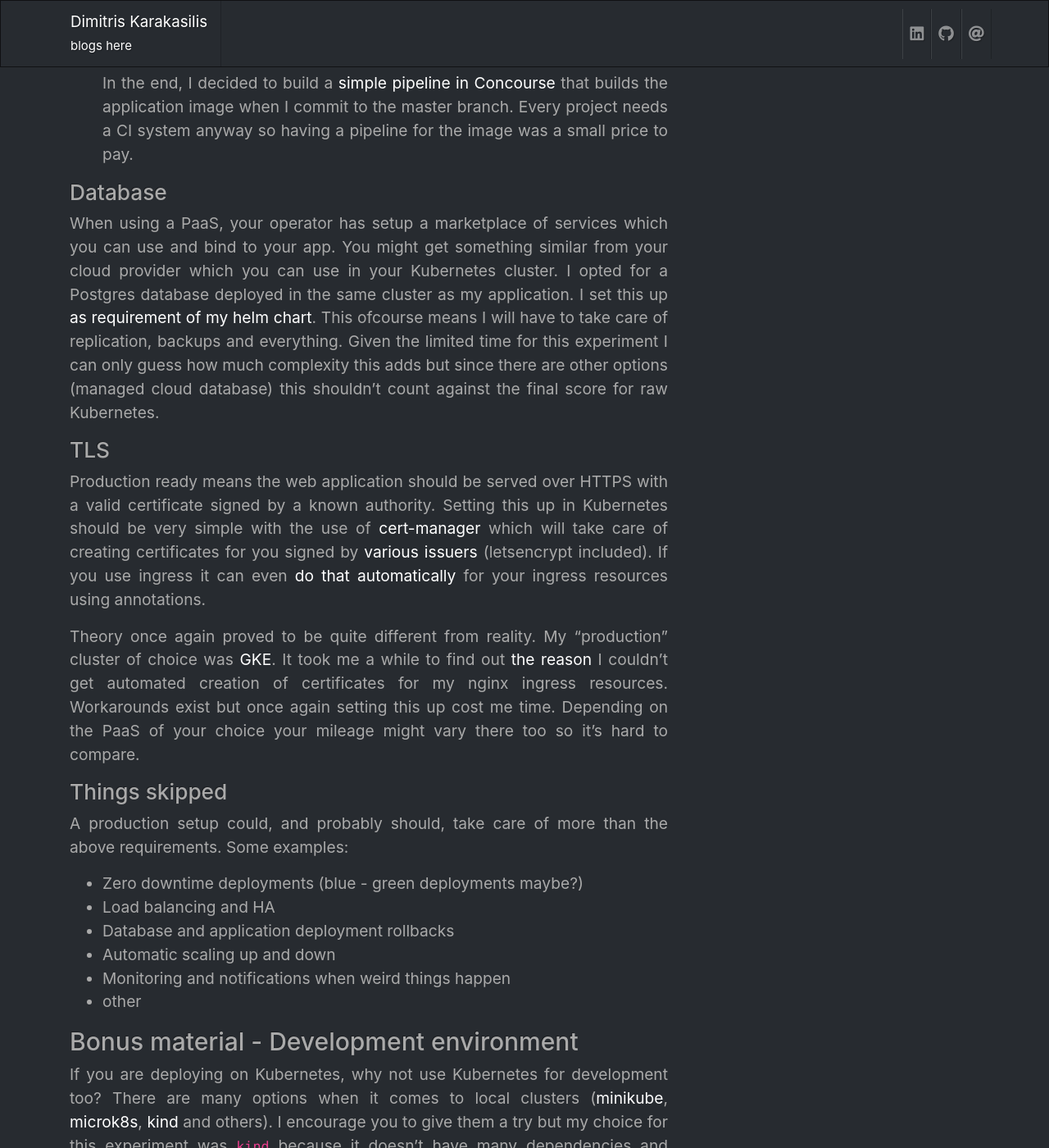
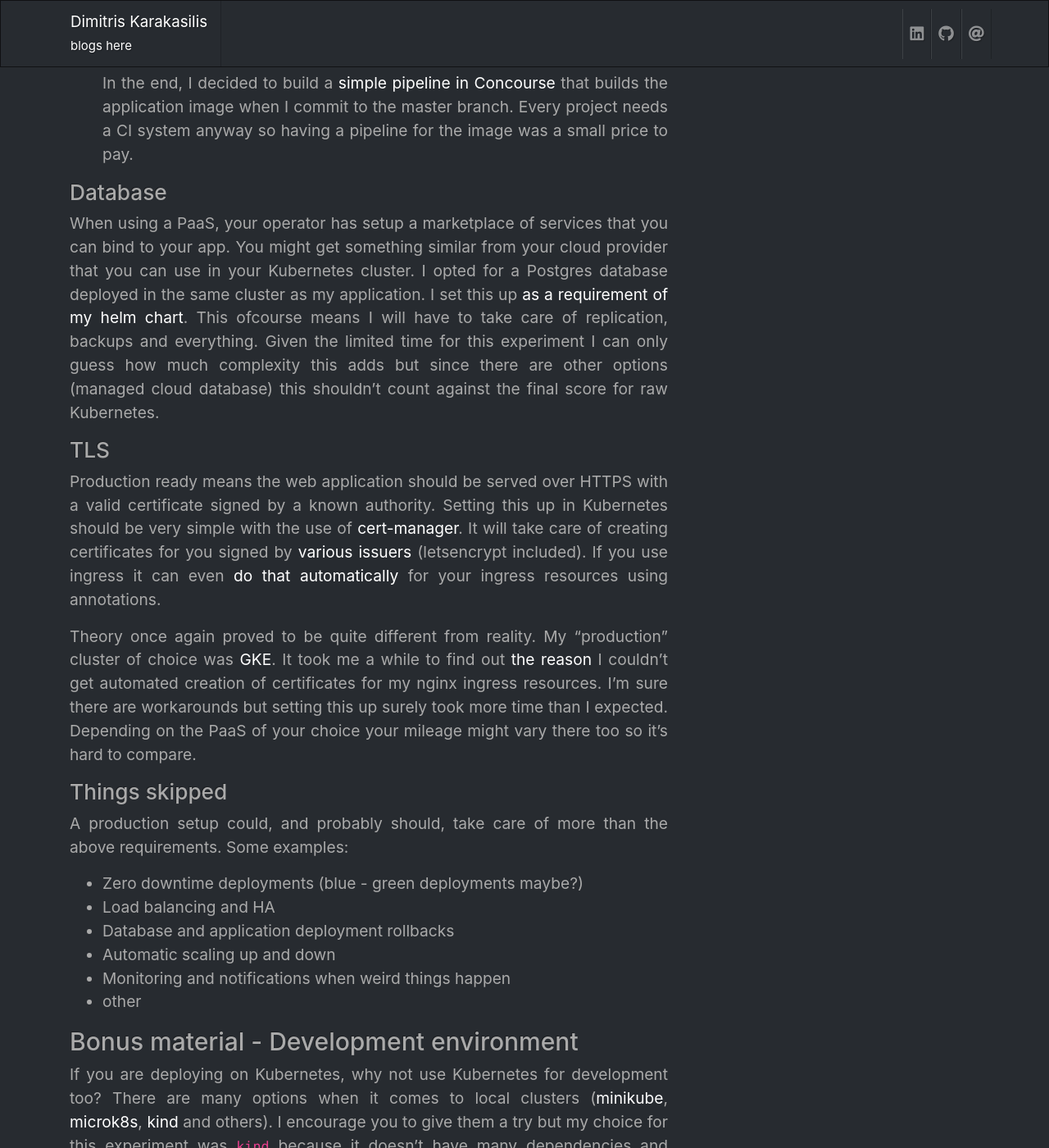
Before and after one commit to jimmykarily/myblog, a Jekyll site: the page built from _posts/2019-07-15-k8s-vs-paas.markdown, in a window 1280 px wide and 1400 px high, scrolled down 2452 px. Shown: the whole window at 82% size. Built offline with Jekyll 4.4.1, drawn with Linux system fonts in a browser that asks for light colours; nearby versions of some CDN libraries; some of the changed text lies outside the part shown.

Commit message:
Add some sentences and improve syntax based on review comments

```diff
--- a/_posts/2019-07-15-k8s-vs-paas.markdown
+++ b/_posts/2019-07-15-k8s-vs-paas.markdown
@@ -12,7 +12,7 @@
 # Kubernetes VS PaaS
 _{{ page.description }}_
 
-If you asked me 3 years ago, I would probably define the professional part of myself as a "Rails developer". Back then, most of my new projects started with a proof of concept deployed on a free Heroku account. The reason is simple, that was the fastest way to get my Ruby application live. At the same time it was the cheapest (free right?) so that was no-brainer.
+If you asked me 3 years ago, I would probably define the professional part of myself as a "Rails developer". Back then, most of my new projects started with a proof of concept deployed on a free Heroku account. The reason is simple, that was the fastest way to get my Ruby application live. At the same time it was the cheapest (free right?) so that was a no-brainer.
 
 The last 2.5 years, my work has been mostly on CloudFoundry and Kubernetes. CloudFoundry is an Open Source PaaS solution and Kubernetes is a Container orchestration platform. I work on a project that combines these two ([SUSE CloudFoundry](https://github.com/suse/scf) runs CloudFoundry on top of Kubernetes). There is an argument I've heard more than once regarding running a PaaS on top of Kubernetes and that is: "Why deploy CloudFoundry on top of Kubernetes and not use Kubernetes directly?". Maybe it's my science studies, maybe it's Myth Busters, but I had to test this theory. Thankfully, 2 times a year we get a week to hack on anything we want at SUSE ([Check it out](https://hackweek.suse.com/)) so I got the time I needed a couple of weeks ago.
 
@@ -30,7 +30,7 @@
 
 This is the first thing I had to setup. With CloudFoundry (I will use CloudFoundry as the representative of PaaS for this experiment), all you need is your code and the `cf` cli. The moment you push your code with `cf push`, the platform finds the dependencies your application needs, the language you use and builds a container image for your application. It then runs it using it's own container orchestrator (which [can be Kubernetes](https://www.cloudfoundry.org/project-eirini/) by the way).
 
-In the raw Kubernetes world, all you have is the orchestrator. You need something to build your application image. There are some options that promise an experience similar to that of PaaS which you can use in Kubernetes but none of them worked smoothly for me. Here they are:
+In the raw Kubernetes world, all you have is the orchestrator. You need something to build your application image. There are some options that promise an experience similar to that of PaaS but none of them worked smoothly for me. Here they are:
 
 - Cloud Native buildpacks ([https://buildpacks.io/](https://buildpacks.io/))
 
@@ -44,13 +44,13 @@
 
 ### Database
 
-When using a PaaS, your operator has setup a marketplace of services which you can use and bind to your app. You might get something similar from your cloud provider which you can use in your Kubernetes cluster. I opted for a Postgres database deployed in the same cluster as my application. I set this up [as requirement of my helm chart](https://github.com/jimmykarily/kubaas/blob/master/examples/app-helm/requirements.yaml#L2). This ofcourse means I will have to take care of replication, backups and everything. Given the limited time for this experiment I can only guess how much complexity this adds but since there are other options (managed cloud database) this shouldn't count against the final score for raw Kubernetes.
+When using a PaaS, your operator has setup a marketplace of services that you can bind to your app. You might get something similar from your cloud provider that you can use in your Kubernetes cluster. I opted for a Postgres database deployed in the same cluster as my application. I set this up [as a requirement of my helm chart](https://github.com/jimmykarily/kubaas/blob/master/examples/app-helm/requirements.yaml#L2). This ofcourse means I will have to take care of replication, backups and everything. Given the limited time for this experiment I can only guess how much complexity this adds but since there are other options (managed cloud database) this shouldn't count against the final score for raw Kubernetes.
 
 ### TLS
 
-Production ready means the web application should be served over HTTPS with a valid certificate signed by a known authority. Setting this up in Kubernetes should be very simple with the use of [cert-manager](https://docs.cert-manager.io/en/latest/) which will take care of creating certificates for you signed by [various issuers](https://docs.cert-manager.io/en/latest/tasks/issuers/index.html#supported-issuer-types) (letsencrypt included). If you use ingress it can even [do that automatically](https://docs.cert-manager.io/en/latest/tasks/issuing-certificates/ingress-shim.html) for your ingress resources using annotations.
+Production ready means the web application should be served over HTTPS with a valid certificate signed by a known authority. Setting this up in Kubernetes should be very simple with the use of [cert-manager](https://docs.cert-manager.io/en/latest/). It will take care of creating certificates for you signed by [various issuers](https://docs.cert-manager.io/en/latest/tasks/issuers/index.html#supported-issuer-types) (letsencrypt included). If you use ingress it can even [do that automatically](https://docs.cert-manager.io/en/latest/tasks/issuing-certificates/ingress-shim.html) for your ingress resources using annotations.
 
-Theory once again proved to be quite different from reality. My "production" cluster of choice was [GKE](https://cloud.google.com/kubernetes-engine/). It took me a while to find out [the reason](https://github.com/jetstack/cert-manager/issues/1666) I couldn't get automated creation of certificates for my nginx ingress resources. Workarounds exist but once again setting this up cost me time. Depending on the PaaS of your choice your mileage might vary there too so it's hard to compare.
+Theory once again proved to be quite different from reality. My "production" cluster of choice was [GKE](https://cloud.google.com/kubernetes-engine/). It took me a while to find out [the reason](https://github.com/jetstack/cert-manager/issues/1666) I couldn't get automated creation of certificates for my nginx ingress resources. I'm sure there are workarounds but setting this up surely took more time than I expected. Depending on the PaaS of your choice your mileage might vary there too so it's hard to compare.
 
 ### Things skipped
 
@@ -65,7 +65,7 @@
 
 ## Bonus material - Development environment
 
-If you are deploying on Kubernetes, why not use Kubernetes for development too? There are many options when it comes to local clusters ([minikube](https://kubernetes.io/docs/setup/learning-environment/minikube/), [microk8s](https://microk8s.io/), [kind](https://github.com/kubernetes-sigs/kind) and others). I encourage you to give them a try but my choice for this experiment was `kind` because it doesn't have many dependencies and doesn't run in a virtual machine (it's docker in docker). You can find a `Make` target [in my repo](https://github.com/jimmykarily/kubaas/blob/master/Makefile#L4) that will spin up a local cluster for you in a temporary directory. I also added [an example Concourse pipeline](https://github.com/jimmykarily/kubaas/tree/master/examples/concourse_pipeline) and an example application [helm chart](https://github.com/jimmykarily/kubaas/tree/master/examples/app-helm) which you can use as a guide for your apps.
+If you are deploying on Kubernetes, why not use Kubernetes for development too? There are many options when it comes to local clusters ([minikube](https://kubernetes.io/docs/setup/learning-environment/minikube/), [microk8s](https://microk8s.io/), [kind](https://github.com/kubernetes-sigs/kind) and others). I encourage you to give them a try but my choice for this experiment was `kind` because it doesn't have many dependencies and doesn't run in a virtual machine (it's docker in docker). You can find a `Make` target [in my repo](https://github.com/jimmykarily/kubaas/blob/master/Makefile#L4) that will spin up a local cluster for you in a temporary directory. I also added [an example Concourse pipeline](https://github.com/jimmykarily/kubaas/tree/master/examples/concourse_pipeline) and an example application [helm chart](https://github.com/jimmykarily/kubaas/tree/master/examples/app-helm) that you can use as a guide for your apps. The pipeline will build an image for your application but you will need to create a Dockerfile for it. If you are planning to deploy a Ruby on Rails application you can have a look at [my example Dockerfile](https://github.com/jimmykarily/kubaas/blob/master/examples/RoR_Dockerfile) for inspiration.
 
 For my experiment I even run Concourse on my local cluster using the [provided helm chart](https://github.com/helm/charts/tree/master/stable/concourse). Check the [README](https://github.com/jimmykarily/kubaas#automation---ci) for more information.
 
```
Also changed, not shown: other parts of _posts/2019-07-15-k8s-vs-paas.markdown (+1 -0 lines).
